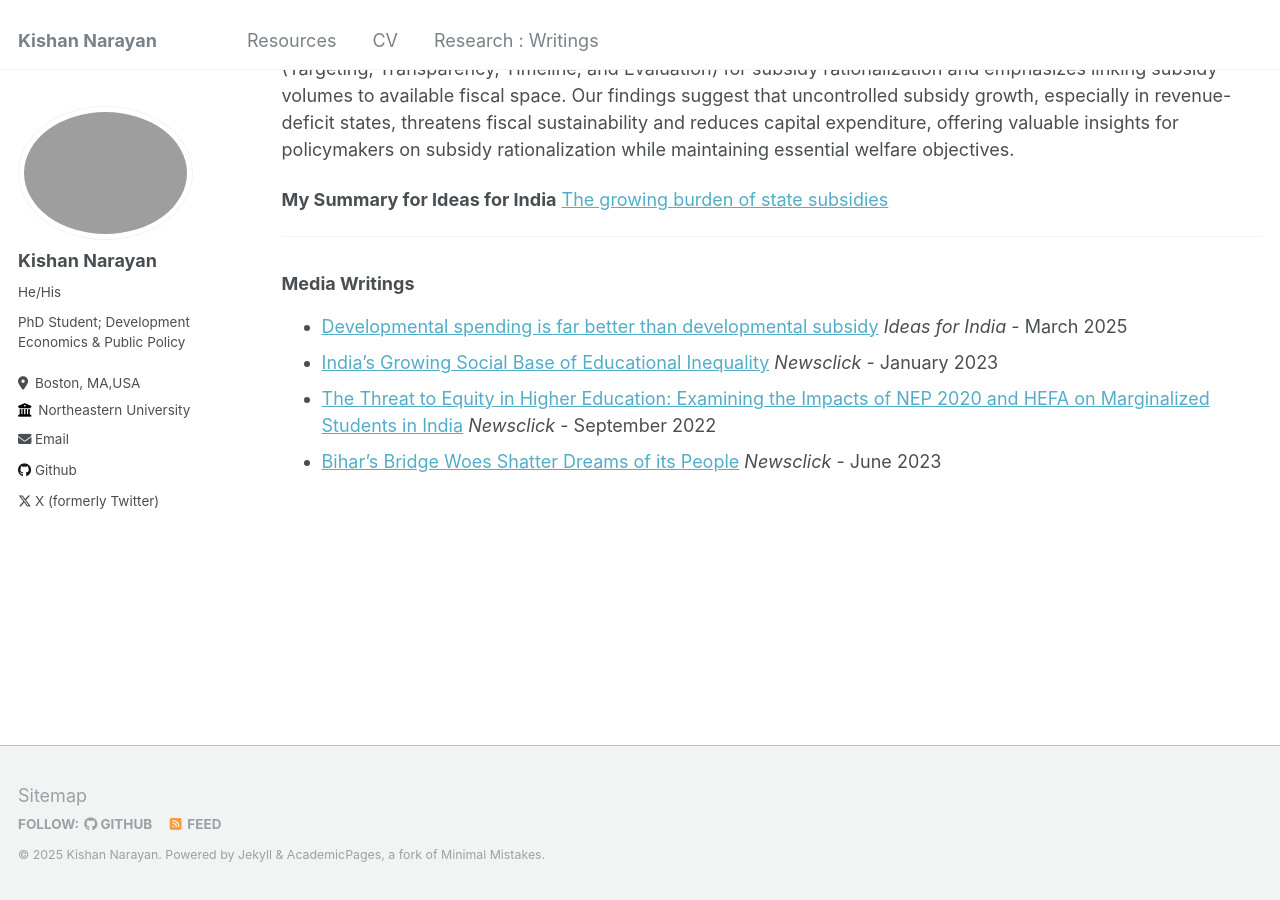
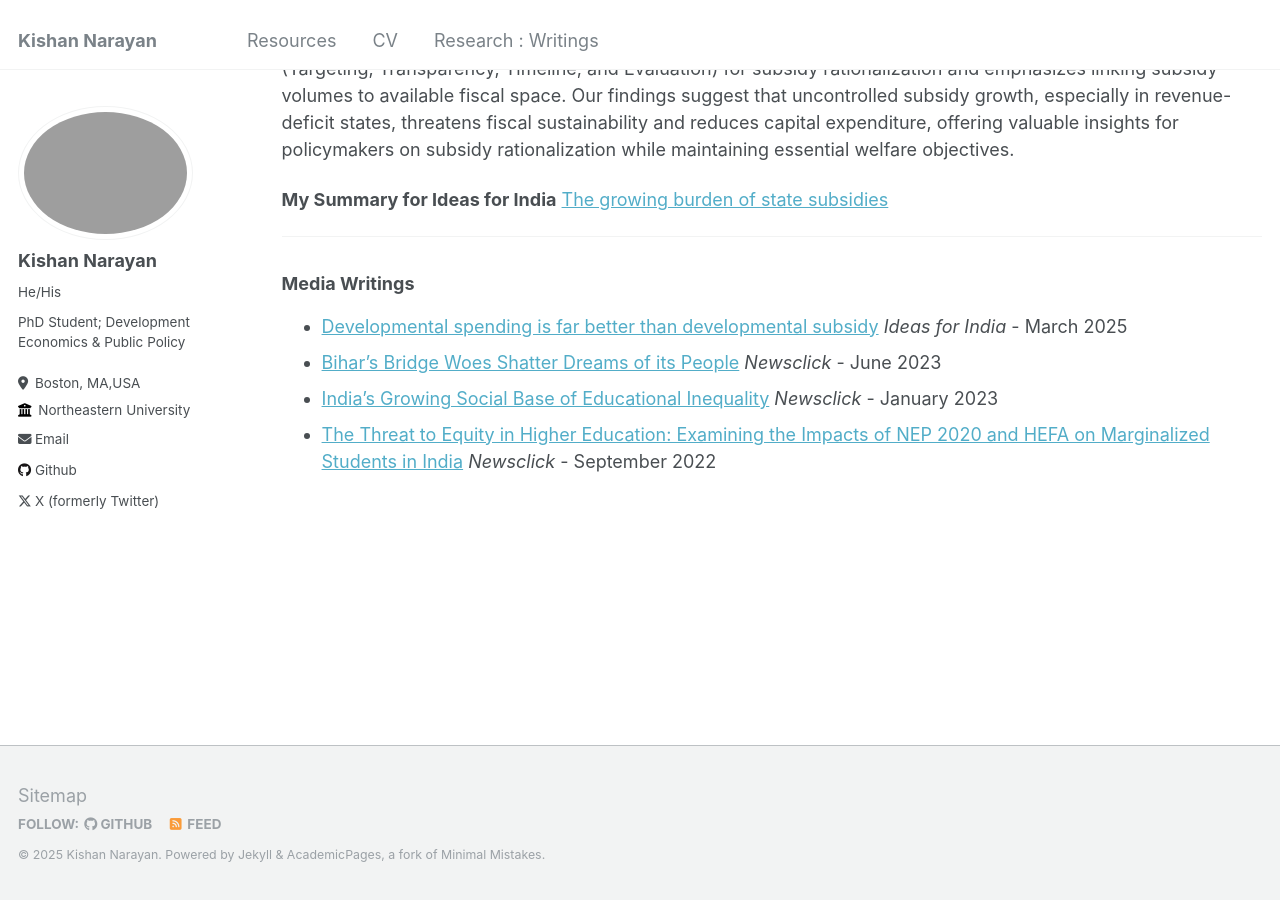
Before and after one commit to narayankishan/narayankishan.github.io, a Jekyll site: the page built from _pages/Research-Writings.md, in a window 1280 px wide and 900 px high, scrolled down 1166 px. Built offline with Jekyll 4.4.1, drawn with Linux system fonts in a browser that asks for light colours.

```diff
--- a/_pages/Research-Writings.md
+++ b/_pages/Research-Writings.md
@@ -30,6 +30,6 @@ This comprehensive study analyzes explicit subsidies across seven Indian states
 ### Media Writings
 
 - [Developmental spending is far better than developmental subsidy](https://www.ideasforindia.in/topics/macroeconomics/the-growing-burden-of-state-subsidies.html)  *Ideas for India* - March 2025
+- [Bihar’s Bridge Woes Shatter Dreams of its People](https://www.newsclick.in/bihars-bridge-woes-shatter-dreams-its-people) *Newsclick* - June 2023
 - [India's Growing Social Base of Educational Inequality](https://www.newsclick.in/survival-privileged-why-budget-24-matters-marginalised)  *Newsclick* - January 2023
 - [The Threat to Equity in Higher Education: Examining the Impacts of NEP 2020 and HEFA on Marginalized Students in India](https://www.newsclick.in/HEFA-NEP-Spell-Doom-Higher-Ed-Especially-Marginalised-Students)  *Newsclick* - September 2022
-- [Bihar’s Bridge Woes Shatter Dreams of its People](https://www.newsclick.in/bihars-bridge-woes-shatter-dreams-its-people) *Newsclick* - June 2023
```
